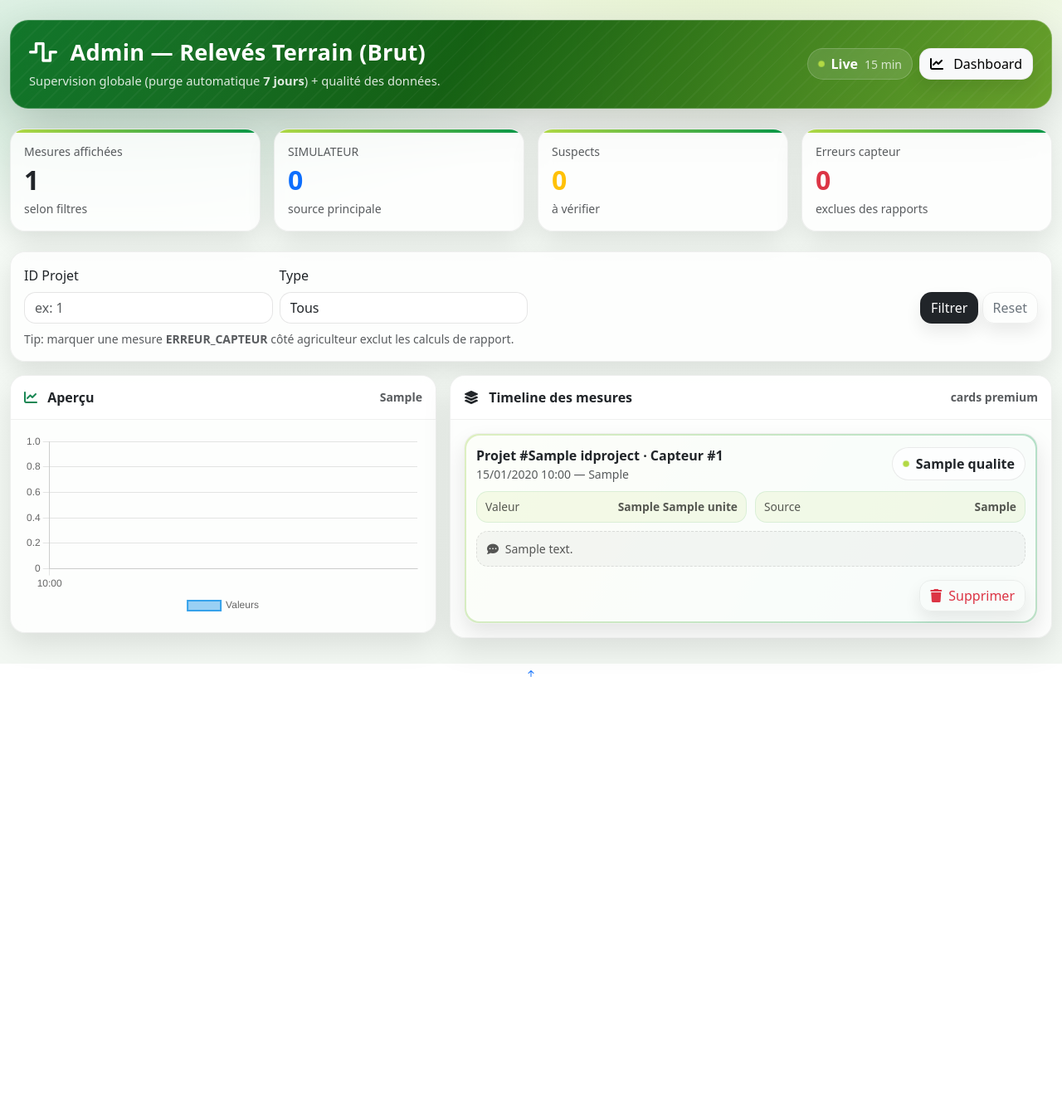
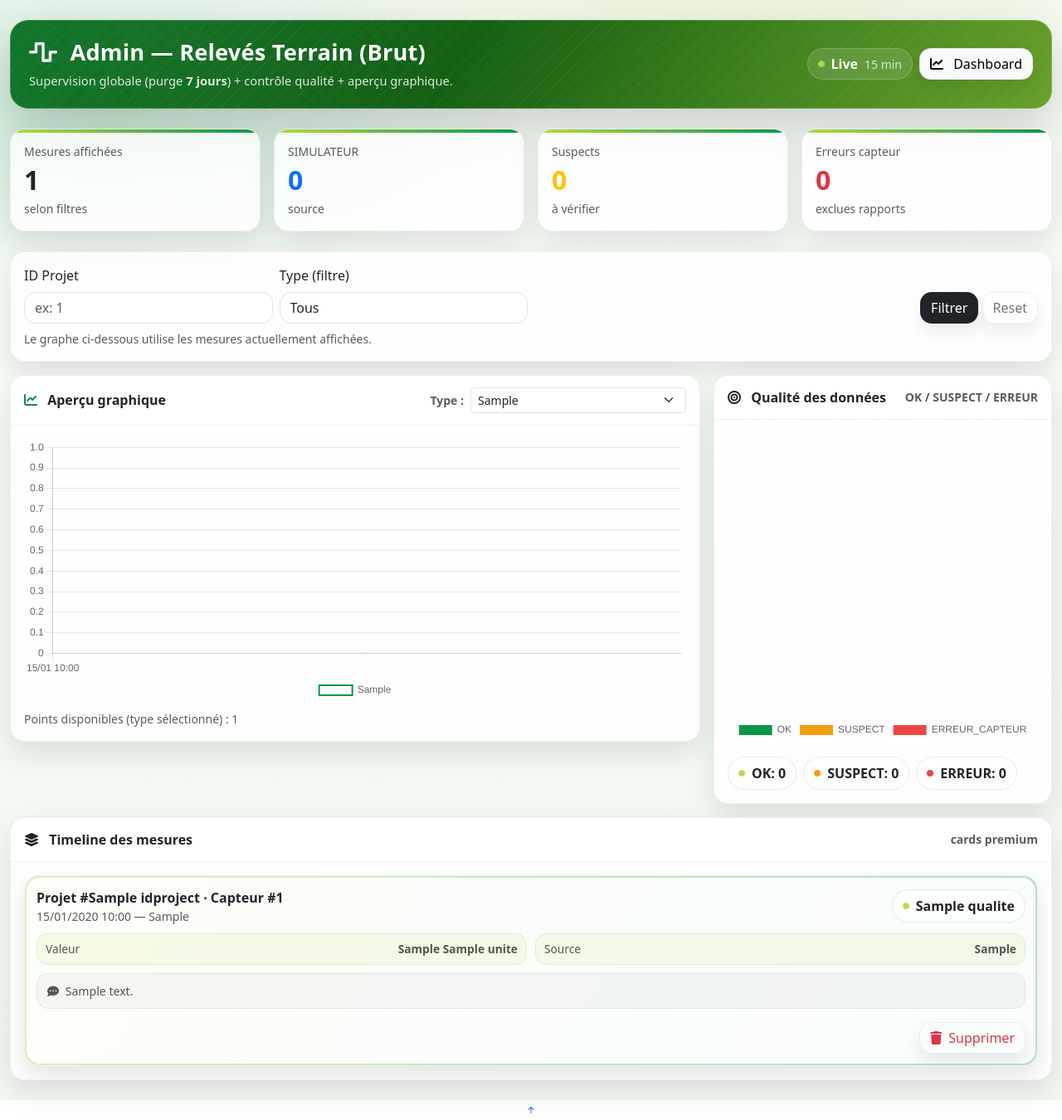
Before and after one commit to RanaJaffel/Esprit-PIDEV-3A22-2526-Agrifund-Web, a Symfony app: template templates/admin/releve_terrain/index.html.twig in a window 1280 px wide. Shown: the whole page at 83% size. Before the commit the page ends 816 px from the top, so only its background shows below. Run offline with Twig, Linux system fonts and the light colour scheme; the template is opened without the code that fills it: most values are stand-ins (such as "Sample title", 1, 10 or a date in 2020); some libraries are stand-ins or nearby versions.

Commit message:
modification

```diff
--- a/public/ui/releve-terrain-admin-pro.css
+++ b/public/ui/releve-terrain-admin-pro.css
@@ -171,3 +171,19 @@
   color: rgba(0,0,0,.65);
   font-size: .88rem;
 }
+/* Charts premium */
+.chart-wrap{
+  background: rgba(255,255,255,.85);
+  border: 1px solid rgba(0,0,0,.06);
+  border-radius: 18px;
+  box-shadow: 0 14px 34px rgba(0,0,0,.10);
+  overflow: hidden;
+}
+.chart-head{
+  padding: 14px 16px;
+  background: rgba(255,255,255,.70);
+  border-bottom: 1px solid rgba(0,0,0,.06);
+  display:flex; align-items:center; justify-content:space-between; gap:10px;
+  font-weight: 900;
+}
+.chart-body{ padding: 16px; }
--- a/templates/admin/releve_terrain/index.html.twig
+++ b/templates/admin/releve_terrain/index.html.twig
@@ -8,28 +8,46 @@
 
 {% block hide_preloader %}{% endblock %}
 
-{# ======= Insights + Chart Data ======= #}
+{# ===== KPI counts ===== #}
 {% set total = mesures|length %}
 {% set suspects = 0 %}
 {% set erreurs = 0 %}
+{% set ok = 0 %}
 {% set simu = 0 %}
 
 {% for m in mesures|default([]) %}
   {% set q = m.qualite ?? 'OK' %}
+  {% if q == 'OK' %}{% set ok = ok + 1 %}{% endif %}
   {% if q == 'SUSPECT' %}{% set suspects = suspects + 1 %}{% endif %}
   {% if q == 'ERREUR_CAPTEUR' %}{% set erreurs = erreurs + 1 %}{% endif %}
   {% if m.sourceDonnee == 'SIMULATEUR' %}{% set simu = simu + 1 %}{% endif %}
 {% endfor %}
 
-{# Chart (sur le type sélectionné, sinon sur tout) #}
-{% set chartLabels = [] %}
-{% set chartData = [] %}
+{# ===== Types disponibles dans la liste affichée (pour select JS) ===== #}
+{% set graphTypes = [] %}
+{% for m in mesures|default([]) %}
+  {% if m.typeMesure not in graphTypes %}
+    {% set graphTypes = graphTypes|merge([m.typeMesure]) %}
+  {% endif %}
+{% endfor %}
 
+{# ===== Payload JS : pour chaque type => labels + values ===== #}
+{% set chartPayload = [] %}
+{% for t in graphTypes %}
+  {% set labels = [] %}
+  {% set values = [] %}
   {% for m in (mesures|default([]))|reverse %}
-  {% if typeMesure is empty or m.typeMesure == typeMesure %}
-    {% set chartLabels = chartLabels|merge([ m.dateHeure|date('H:i') ]) %}
-    {% set chartData = chartData|merge([ m.valeurMesuree ]) %}
+    {% if m.typeMesure == t %}
+      {# label riche = date + heure pour éviter doublons #}
+      {% set labels = labels|merge([ m.dateHeure|date('d/m H:i') ]) %}
+      {% set values = values|merge([ m.valeurMesuree ]) %}
     {% endif %}
+  {% endfor %}
+  {% set chartPayload = chartPayload|merge([{
+    'type': t,
+    'labels': labels,
+    'values': values
+  }]) %}
 {% endfor %}
 
 {% block body %}
@@ -45,7 +63,7 @@
             Admin — Relevés Terrain (Brut)
           </h2>
           <div class="iot-hero-sub">
-            Supervision globale (purge automatique <b>7 jours</b>) + qualité des données.
+            Supervision globale (purge <b>7 jours</b>) + contrôle qualité + aperçu graphique.
           </div>
         </div>
 
@@ -67,44 +85,36 @@
     {# KPI #}
     <div class="row g-3 mb-4">
       <div class="col-12 col-md-3 reveal">
-        <div class="panel kpi-pro">
-          <div class="panel-b">
+        <div class="panel kpi-pro"><div class="panel-b">
           <div class="text-muted small">Mesures affichées</div>
           <div class="fs-2 fw-bold" data-countup="{{ total }}">0</div>
           <div class="text-muted small">selon filtres</div>
-          </div>
-        </div>
+        </div></div>
       </div>
       <div class="col-12 col-md-3 reveal">
-        <div class="panel kpi-pro">
-          <div class="panel-b">
+        <div class="panel kpi-pro"><div class="panel-b">
           <div class="text-muted small">SIMULATEUR</div>
           <div class="fs-2 fw-bold text-primary" data-countup="{{ simu }}">0</div>
-            <div class="text-muted small">source principale</div>
-          </div>
-        </div>
+          <div class="text-muted small">source</div>
+        </div></div>
       </div>
       <div class="col-12 col-md-3 reveal">
-        <div class="panel kpi-pro">
-          <div class="panel-b">
+        <div class="panel kpi-pro"><div class="panel-b">
           <div class="text-muted small">Suspects</div>
           <div class="fs-2 fw-bold text-warning" data-countup="{{ suspects }}">0</div>
           <div class="text-muted small">à vérifier</div>
-          </div>
-        </div>
+        </div></div>
       </div>
       <div class="col-12 col-md-3 reveal">
-        <div class="panel kpi-pro">
-          <div class="panel-b">
+        <div class="panel kpi-pro"><div class="panel-b">
           <div class="text-muted small">Erreurs capteur</div>
           <div class="fs-2 fw-bold text-danger" data-countup="{{ erreurs }}">0</div>
-            <div class="text-muted small">exclues des rapports</div>
-          </div>
-        </div>
+          <div class="text-muted small">exclues rapports</div>
+        </div></div>
       </div>
     </div>
 
-    {# Toolbar filtres #}
+    {# Toolbar filtres GET #}
     <div class="iot-toolbar reveal p-3 mb-3">
       <form method="get" class="row g-2 align-items-end">
         <div class="col-12 col-md-3">
@@ -113,7 +123,7 @@
                  value="{{ idproject }}" placeholder="ex: 1">
         </div>
         <div class="col-12 col-md-3">
-          <label class="form-label">Type</label>
+          <label class="form-label">Type (filtre)</label>
           <select class="form-select toolbar-input" name="type">
             <option value="">Tous</option>
             {% for t in types %}
@@ -127,33 +137,60 @@
         </div>
       </form>
       <div class="small text-muted mt-2">
-        Tip: marquer une mesure <b>ERREUR_CAPTEUR</b> côté agriculteur exclut les calculs de rapport.
+        Le graphe ci‑dessous utilise les mesures actuellement affichées.
       </div>
     </div>
 
     <div class="row g-3">
 
-      {# Chart preview #}
-      <div class="col-12 col-xl-5 reveal">
-        <div class="panel">
-          <div class="panel-h">
-            <span><i class="fas fa-chart-line text-success me-2"></i> Aperçu</span>
-            <span class="text-muted small">
-              {% if typeMesure %}{{ typeMesure }}{% else %}Tous types{% endif %}
-            </span>
+      {# GRAPHE principal (line chart) #}
+      <div class="col-12 col-xl-8 reveal">
+        <div class="chart-wrap">
+          <div class="chart-head">
+            <span><i class="fas fa-chart-line text-success me-2"></i> Aperçu graphique</span>
+            <div class="d-flex gap-2 align-items-center">
+              <span class="text-muted small">Type :</span>
+              <select id="chartTypeSelect" class="form-select form-select-sm" style="width:260px">
+                {% for t in graphTypes %}
+                  <option value="{{ t }}">{{ t }}</option>
+                {% endfor %}
+              </select>
             </div>
-          <div class="panel-b">
-            {% if chartData|length > 0 %}
-              <canvas id="chartReleveAdmin" height="140"></canvas>
+          </div>
+
+          <div class="chart-body">
+            {% if total > 0 and graphTypes|length > 0 %}
+              <canvas id="chartReleveAdmin" height="120"></canvas>
+              <div class="text-muted small mt-2">
+                Points disponibles (type sélectionné) : <span id="chartCount">—</span>
+              </div>
             {% else %}
-              <div class="alert alert-light border mb-0">Aucun point à afficher.</div>
+              <div class="alert alert-light border mb-0">Aucune mesure à afficher.</div>
             {% endif %}
           </div>
         </div>
       </div>
 
-      {# Timeline cards #}
-      <div class="col-12 col-xl-7 reveal">
+      {# Donut Qualité #}
+      <div class="col-12 col-xl-4 reveal">
+        <div class="chart-wrap">
+          <div class="chart-head">
+            <span><i class="fas fa-bullseye me-2"></i> Qualité des données</span>
+            <span class="text-muted small">OK / SUSPECT / ERREUR</span>
+          </div>
+          <div class="chart-body">
+            <canvas id="chartQualite" height="160"></canvas>
+            <div class="d-flex flex-wrap gap-2 mt-3">
+              <span class="chip"><span class="dot ok"></span> OK: {{ ok }}</span>
+              <span class="chip"><span class="dot warn"></span> SUSPECT: {{ suspects }}</span>
+              <span class="chip"><span class="dot bad"></span> ERREUR: {{ erreurs }}</span>
+            </div>
+          </div>
+        </div>
+      </div>
+
+      {# Timeline cards premium (ton bloc existant) #}
+      <div class="col-12 reveal">
         <div class="panel">
           <div class="panel-h">
             <span><i class="fas fa-layer-group me-2"></i> Timeline des mesures</span>
@@ -226,20 +263,41 @@
   <script defer src="{{ asset('ui/releve-terrain-admin-pro.js') }}"></script>
   <script src="https://cdn.jsdelivr.net/npm/chart.js@4.4.1/dist/chart.umd.min.js"></script>
 
-  {% if chartData|length > 0 %}
   <script>
-    const canvas = document.getElementById('chartReleveAdmin');
-    if (canvas) {
-      const labels = {{ chartLabels|json_encode|raw }};
-      const data = {{ chartData|json_encode|raw }};
+    const payload = {{ chartPayload|json_encode|raw }};
 
-      new Chart(canvas, {
+    function buildGradient(ctx, color1, color2){
+      const g = ctx.createLinearGradient(0,0,0,220);
+      g.addColorStop(0, color1);
+      g.addColorStop(1, color2);
+      return g;
+    }
+
+    // ==== Chart principal (changeable par type) ====
+    const canvasMain = document.getElementById('chartReleveAdmin');
+    let mainChart = null;
+
+    function renderMain(type){
+      const item = payload.find(p => p.type === type);
+      if(!item) return;
+
+      document.getElementById('chartCount').textContent = item.values.length;
+
+      const ctx = canvasMain.getContext('2d');
+      const fill = buildGradient(ctx, 'rgba(8,150,71,.28)', 'rgba(8,150,71,0)');
+
+      if(mainChart) mainChart.destroy();
+
+      mainChart = new Chart(canvasMain, {
         type: 'line',
         data: {
-          labels,
+          labels: item.labels,
           datasets: [{
-            label: 'Valeurs',
-            data,
+            label: type,
+            data: item.values,
+            borderColor: '#089647',
+            backgroundColor: fill,
+            fill: true,
             borderWidth: 2,
             tension: 0.25,
             pointRadius: 2
@@ -251,6 +309,31 @@
         }
       });
     }
+
+    const select = document.getElementById('chartTypeSelect');
+    if(canvasMain && select && payload.length > 0){
+      renderMain(select.value);
+      select.addEventListener('change', () => renderMain(select.value));
+    }
+
+    // ==== Donut qualité ====
+    const donut = document.getElementById('chartQualite');
+    if(donut){
+      new Chart(donut, {
+        type: 'doughnut',
+        data: {
+          labels: ['OK', 'SUSPECT', 'ERREUR_CAPTEUR'],
+          datasets: [{
+            data: [{{ ok }}, {{ suspects }}, {{ erreurs }}],
+            backgroundColor: ['#089647', '#f59e0b', '#ef4444'],
+            borderWidth: 0
+          }]
+        },
+        options: {
+          plugins: { legend: { position: 'bottom' } },
+          cutout: '70%'
+        }
+      });
+    }
   </script>
-  {% endif %}
 {% endblock %}
```
Lines whose indentation alone changed are shown as unchanged.
